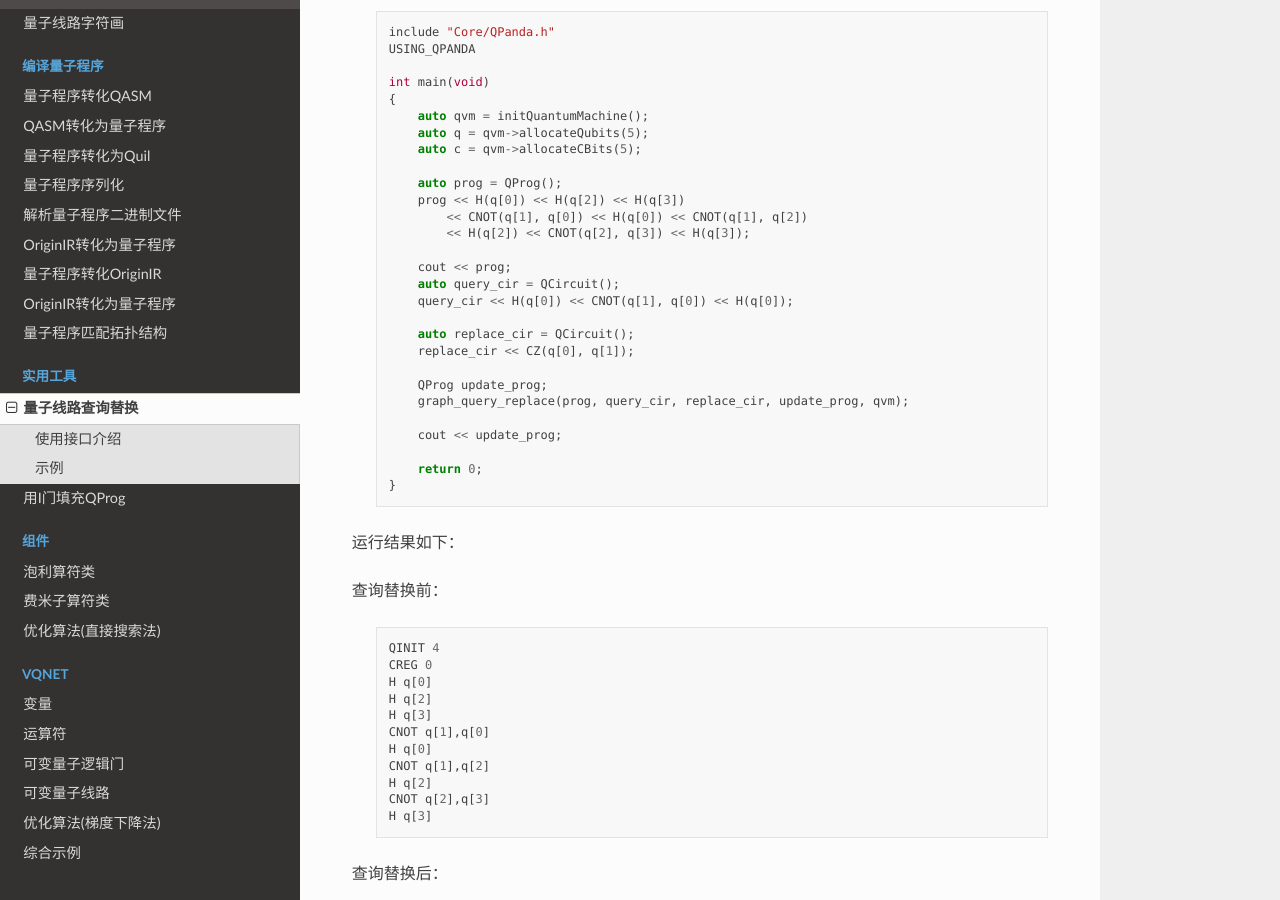
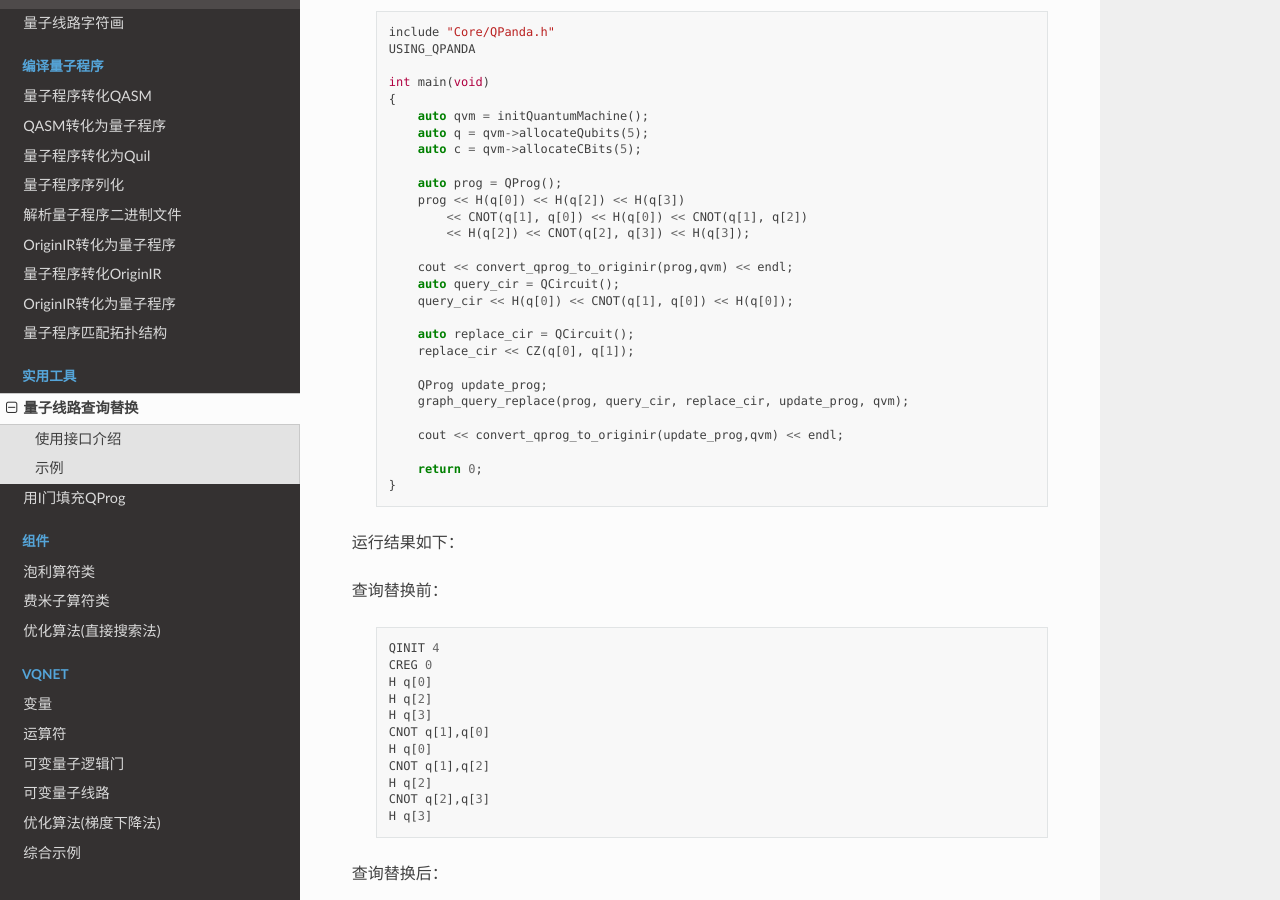
Before and after one commit to OriginQ/QPanda-tutorial, a Sphinx documentation site: the page built from source/GraphMatch.rst, in a window 1280 px wide and 900 px high, scrolled down 614 px. Built offline with Sphinx 7.4.7 and the Read the Docs theme 2.0.0, drawn with Linux system fonts in a browser that asks for light colours; pages that are not in the unit, such as notebooks, are missing from menus.

Commit message:
修改部分代码与输出对不上的问题

```diff
--- a/source/GraphMatch.rst
+++ b/source/GraphMatch.rst
@@ -38,7 +38,7 @@ CZ(1,0)
                 << CNOT(q[1], q[0]) << H(q[0]) << CNOT(q[1], q[2])
                 << H(q[2]) << CNOT(q[2], q[3]) << H(q[3]);
 
-            cout << prog;
+            cout << convert_qprog_to_originir(prog,qvm) << endl;
             auto query_cir = QCircuit();
             query_cir << H(q[0]) << CNOT(q[1], q[0]) << H(q[0]);
 
@@ -48,7 +48,7 @@ CZ(1,0)
             QProg update_prog;
             graph_query_replace(prog, query_cir, replace_cir, update_prog, qvm);
 
-            cout << update_prog;
+            cout << convert_qprog_to_originir(update_prog,qvm) << endl;
 
             return 0;
         }
```
